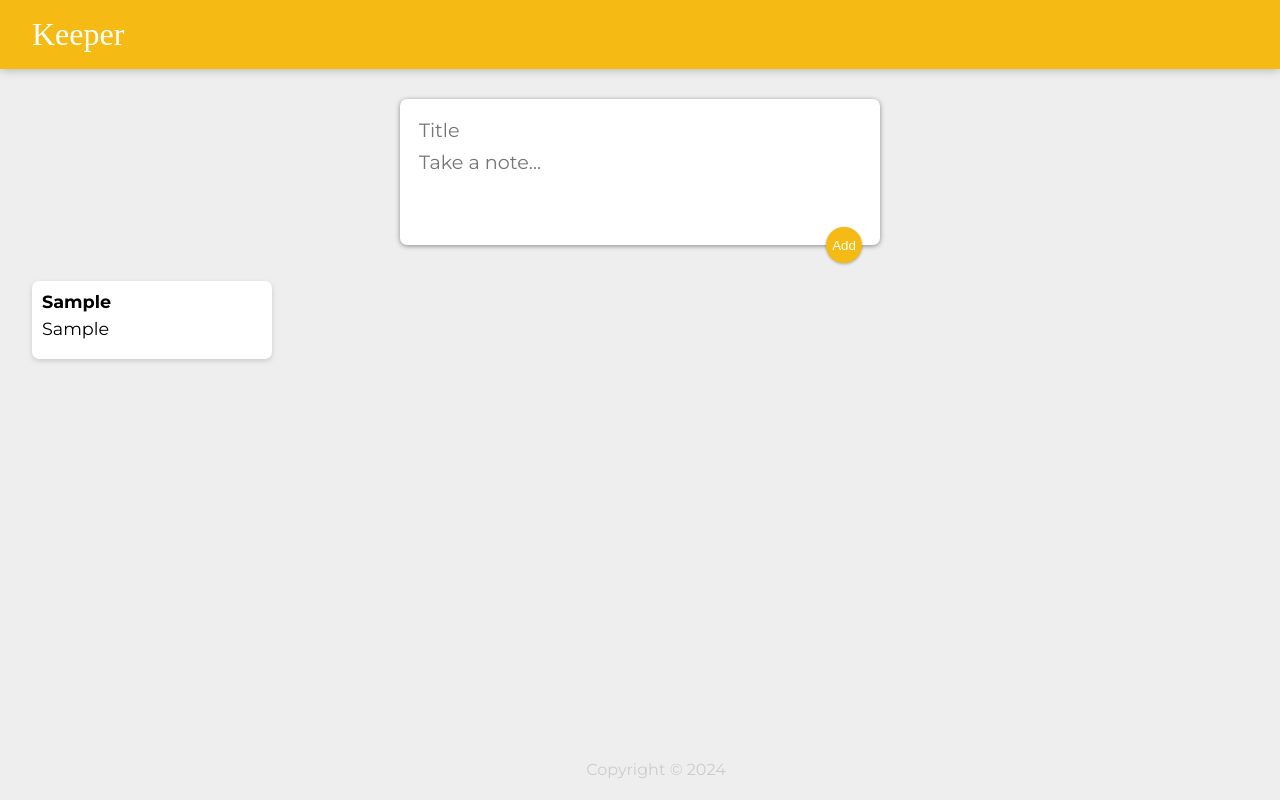
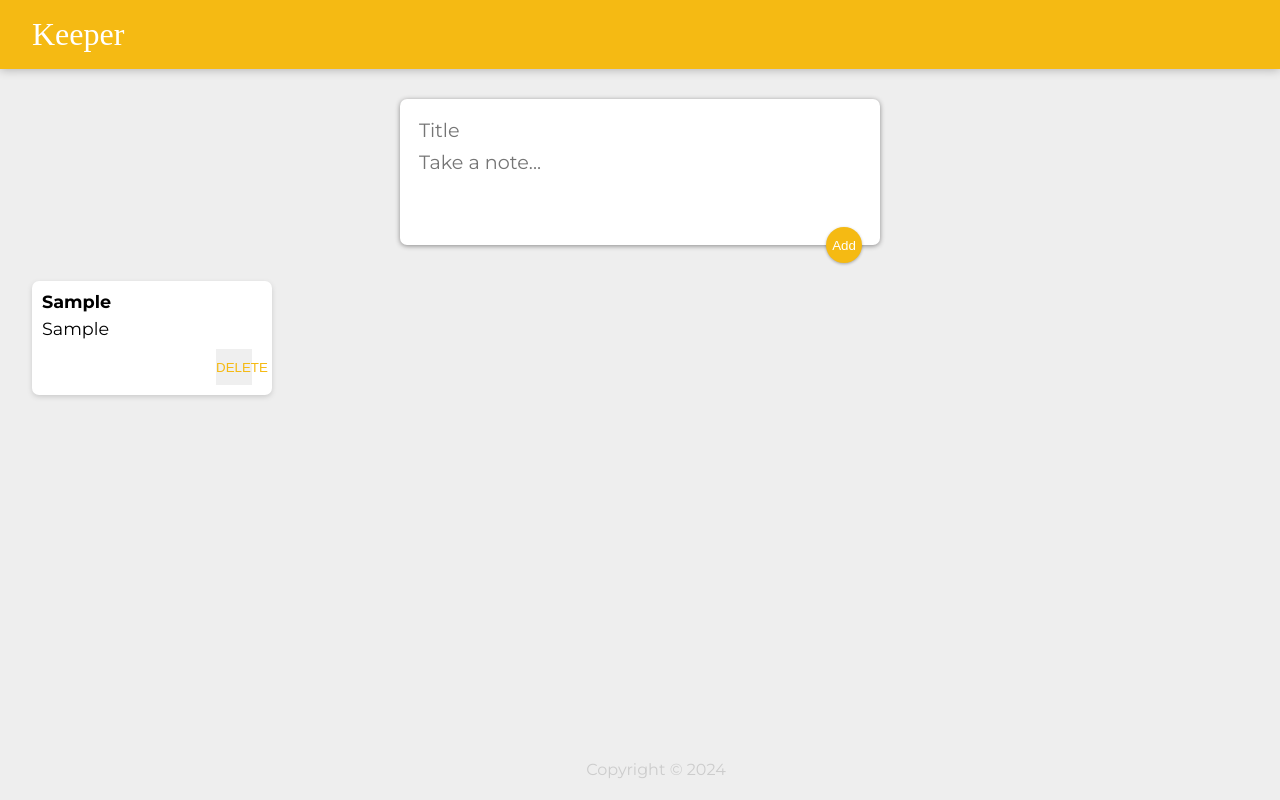
Before and after one commit to bbelbuken/react-keeper-app, a React (Create React App) app: page / in a window 1280 px wide. Both pictures are taken after typing "Sample", "Sample" into the empty fields and a click on the button "Add". Built offline with nearby package versions, Linux system fonts and the light colour scheme; a web font is replaced by a local one.

Commit message:
added delete function

```diff
--- a/src/App.js
+++ b/src/App.js
@@ -13,6 +13,11 @@ function App() {
     setNoteList(prevNote => [...prevNote, newNote])
   };
 
+  const deleteItem = (id) => {
+    const newDeletedList = noteList.filter(item => item.id !== id)
+    setNoteList(newDeletedList)
+  }
+
 
   return (
     <div className="App">
@@ -21,7 +26,9 @@ function App() {
       {noteList.map((item) => (
         <Note
           key={item.id}
-          item={item} />
+          item={item}
+          deleteItem={deleteItem}
+          />
       ))}
 
       <Footer />
--- a/src/Note.js
+++ b/src/Note.js
@@ -1,10 +1,11 @@
 import React from 'react'
 
-const Note = ({item}) => {
+const Note = ({item, deleteItem}) => {
   return (
     <div className="note">
       <h1>{item.title}</h1>
       <p>{item.content}</p>
+      <button type='button' onClick={() => deleteItem(item.id)}>DELETE</button>
     </div>
   )
 }
```
